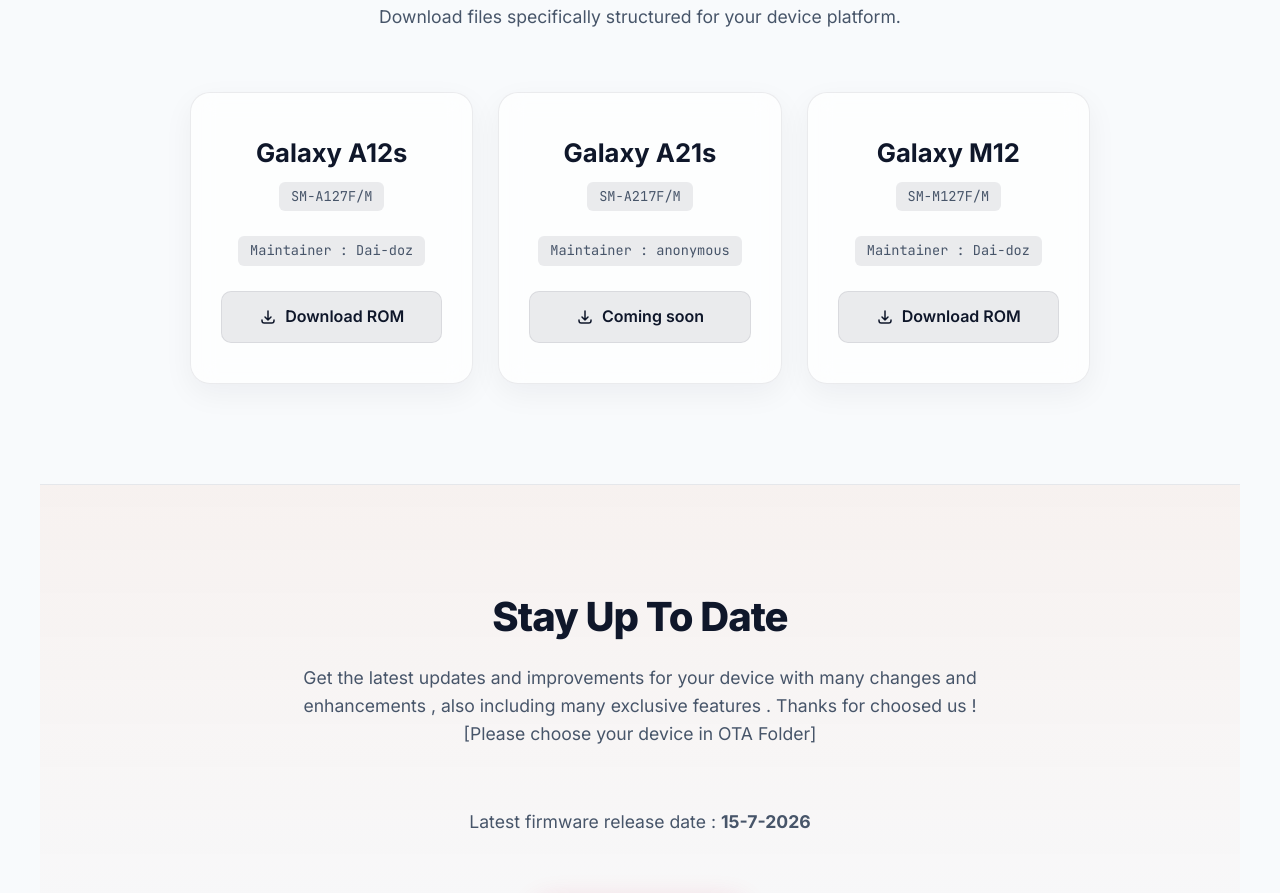
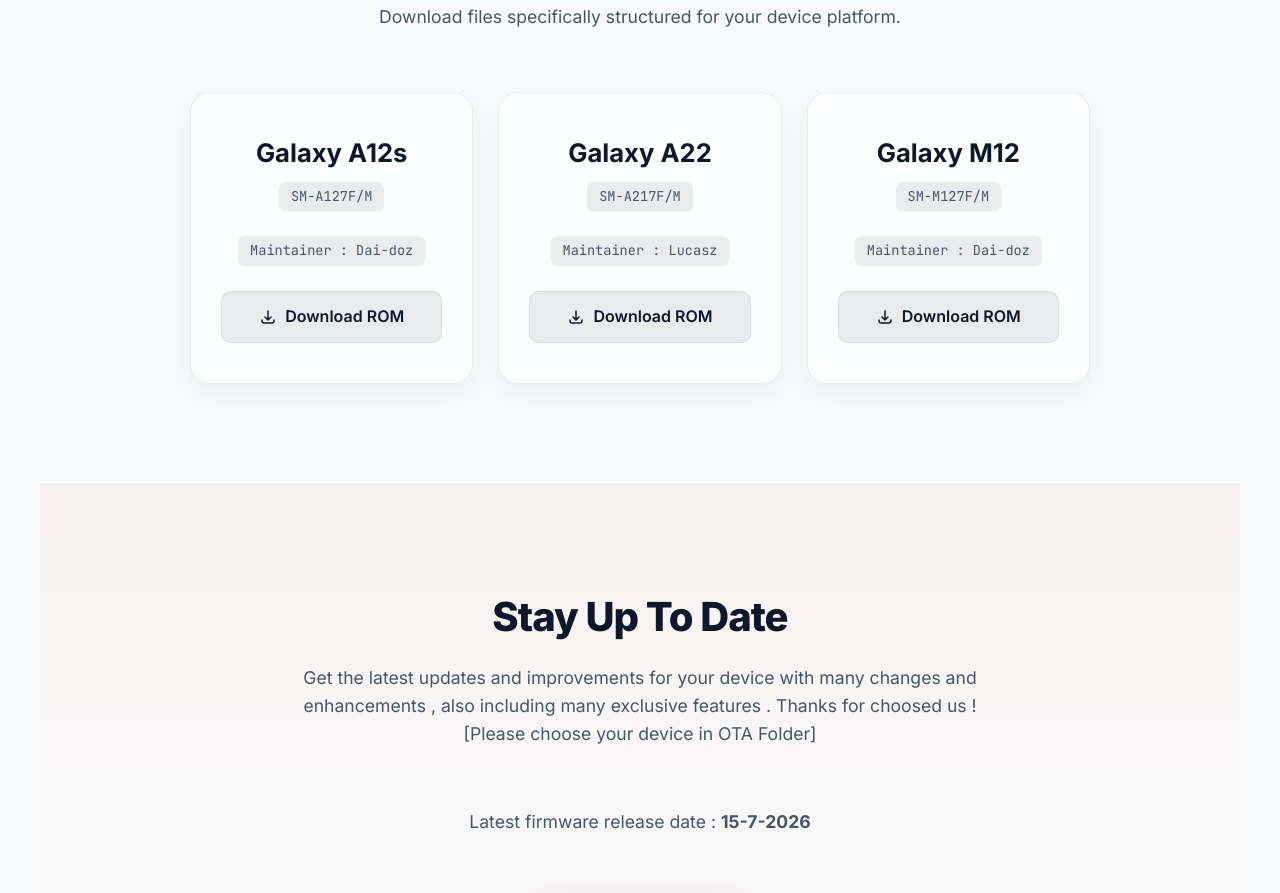
Before and after one commit to Dai-doz/ProjectDozG-Official-site, a plain HTML site: page index.html in a window 1280 px wide. Shown: the part 2179-3072 px from the top of the page. Drawn offline with Linux system fonts and the light colour scheme.

Commit message:
Update device details for Galaxy A22

```diff
--- a/index.html
+++ b/index.html
@@ -842,12 +842,12 @@
 
           <!-- DEVICE 2 -->
             <div class="device-card reveal">
-                <h3>Galaxy A21s</h3>
+                <h3>Galaxy A22</h3>
                 <span class="device-codename">SM-A217F/M</span>
-                <span class="device-codename">Maintainer : anonymous</span>
-                <a href="" target="_blank" rel="noopener noreferrer" class="download-link">
+                <span class="device-codename">Maintainer : Lucasz </span>
+                <a href="https://drive.google.com/file/d/13djI1b3gkhf1ky75SMIZBpCNgQiuhgHu/view?usp=drivesdk" target="_blank" rel="noopener noreferrer" class="download-link">
                     <svg width="18" height="18" fill="none" stroke="currentColor" stroke-width="2" viewBox="0 0 24 24"><path stroke-linecap="round" stroke-linejoin="round" d="M4 16v1a3 3 0 003 3h10a3 3 0 003-3v-1m-4-4l-4 4m0 0l-4-4m4 4V4"/></svg>
-                    Coming soon
+                    Download ROM
                 </a>
             </div>
 
```
